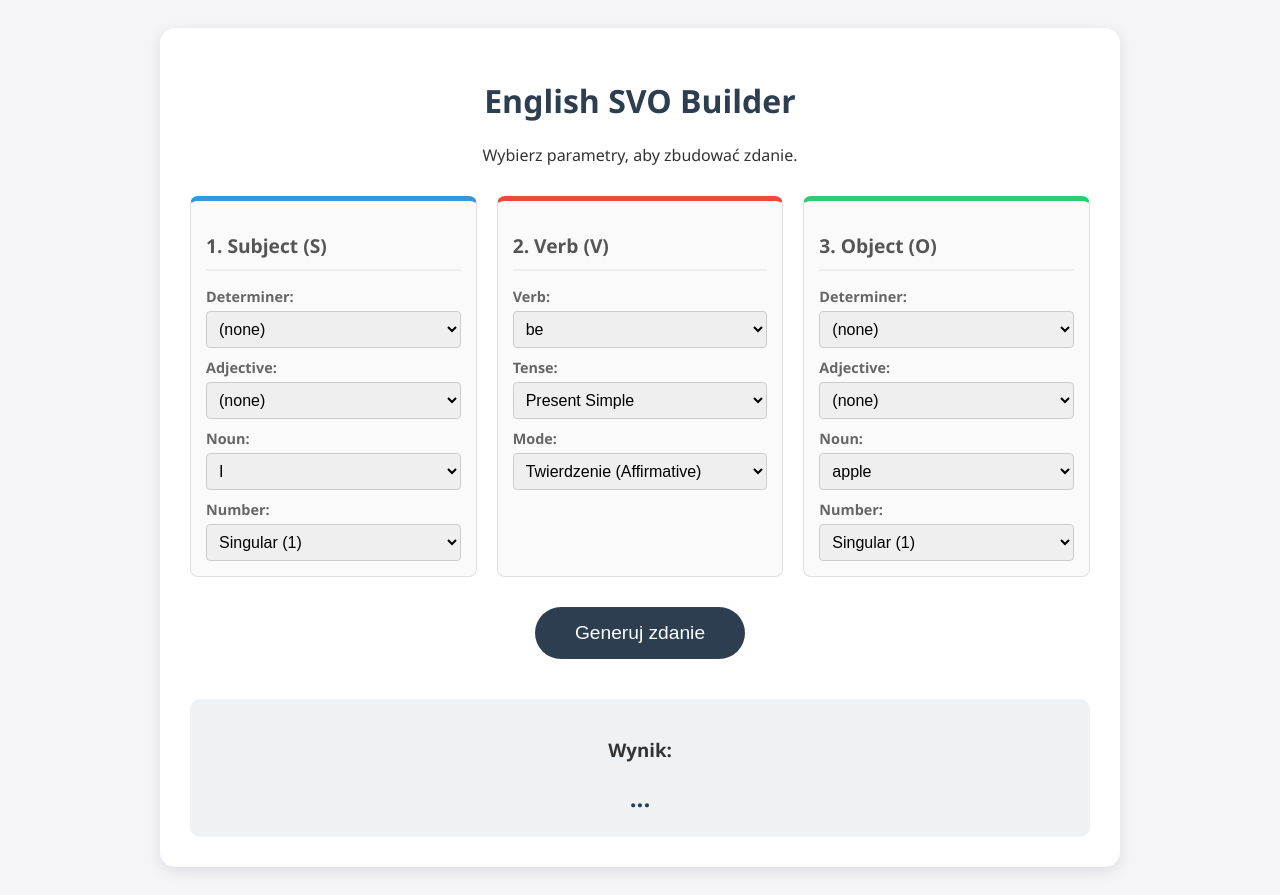
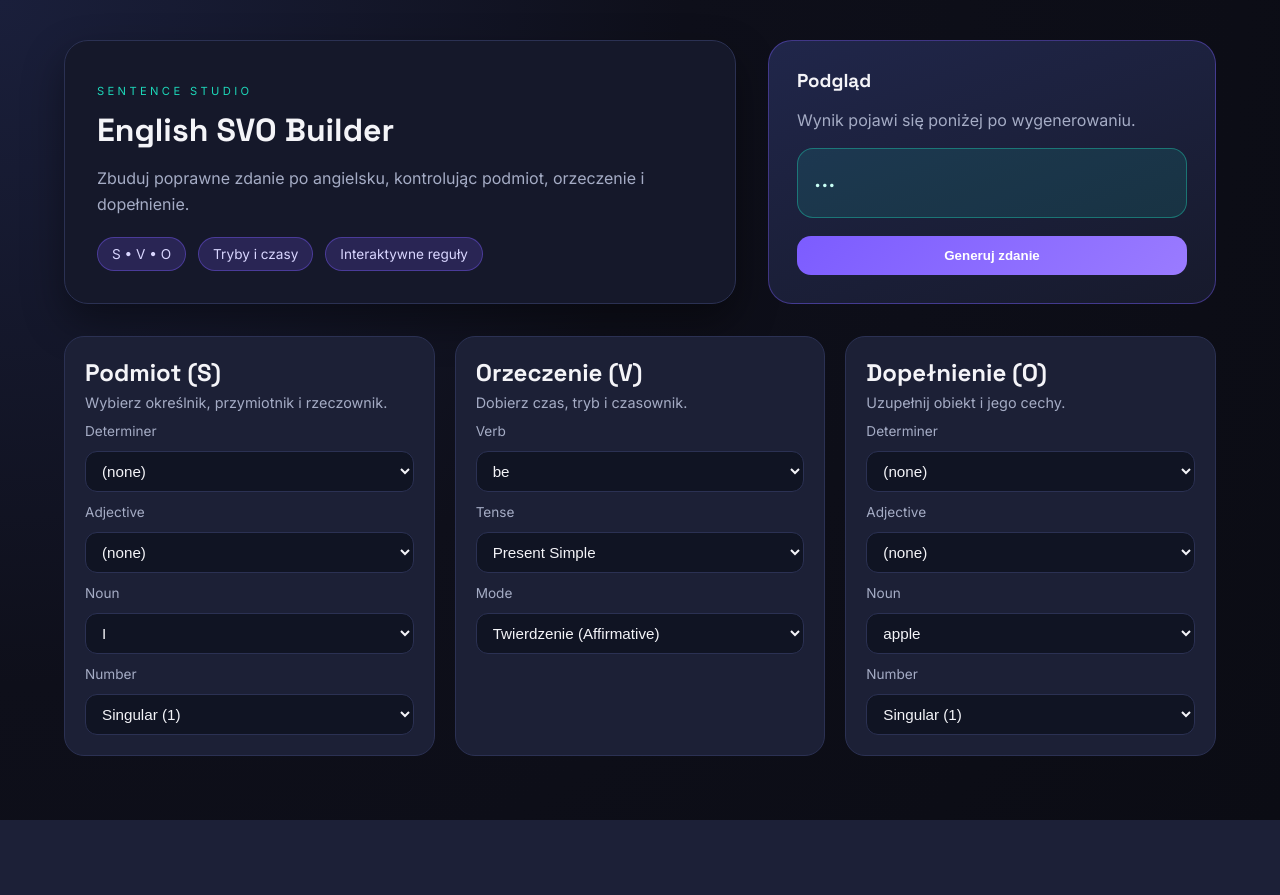
Before and after one commit to epetrycka/PJN, a Flask app: page / in a window 1280 px wide. After the commit the page ends 820 px from the top, so only its background shows below. Run offline with Flask 3, Linux system fonts and the light colour scheme.

Commit message:
Project 2

```diff
--- a/project-2/static/styles.css
+++ b/project-2/static/styles.css
@@ -1,92 +1,178 @@
-/* static/styles.css */
-body {
-    font-family: 'Segoe UI', Tahoma, Geneva, Verdana, sans-serif;
-    background-color: #f4f4f9;
-    color: #333;
-    display: flex;
-    justify-content: center;
-    padding: 20px;
+@import url("https://fonts.googleapis.com/css2?family=Inter:wght@300;400;500;600;700&family=Space+Grotesk:wght@500;600;700&display=swap");
+
+:root {
+    --bg: #0e0f1a;
+    --bg-soft: #15182a;
+    --card: #1c2036;
+    --accent: #7c5cff;
+    --accent-2: #1dd6b8;
+    --text: #f4f4f8;
+    --muted: #a5acc5;
+    --border: #2b3153;
 }
 
-.container {
-    background-color: white;
-    padding: 30px;
-    border-radius: 15px;
-    box-shadow: 0 4px 15px rgba(0,0,0,0.1);
-    max-width: 900px;
-    width: 100%;
-    text-align: center;
+* {
+    box-sizing: border-box;
 }
 
-h1 { color: #2c3e50; }
-h2 { font-size: 1.2rem; color: #555; border-bottom: 2px solid #eee; padding-bottom: 10px;}
+body {
+    margin: 0;
+    font-family: "Inter", system-ui, sans-serif;
+    background: radial-gradient(circle at top left, #1a1f3b 0%, #0e0f1a 45%, #0b0c14 100%);
+    color: var(--text);
+}
 
-.builder-box {
+h1, h2, h3 {
+    font-family: "Space Grotesk", system-ui, sans-serif;
+    margin: 0;
+}
+
+.page {
+    max-width: 1200px;
+    margin: 0 auto;
+    padding: 40px 24px 64px;
+}
+
+.hero {
+    display: grid;
+    grid-template-columns: minmax(0, 1.2fr) minmax(0, 0.8fr);
+    gap: 32px;
+    align-items: stretch;
+    margin-bottom: 32px;
+}
+
+.hero-content {
+    background: var(--bg-soft);
+    border: 1px solid var(--border);
+    border-radius: 24px;
+    padding: 32px;
+    box-shadow: 0 18px 40px rgba(0, 0, 0, 0.4);
+}
+
+.eyebrow {
+    text-transform: uppercase;
+    letter-spacing: 0.3em;
+    font-size: 0.7rem;
+    color: var(--accent-2);
+    margin-bottom: 12px;
+}
+
+.subtitle {
+    color: var(--muted);
+    margin-top: 16px;
+    line-height: 1.6;
+}
+
+.pill-row {
     display: flex;
-    justify-content: space-between;
-    gap: 20px;
-    margin-top: 30px;
+    gap: 12px;
+    margin-top: 20px;
     flex-wrap: wrap;
 }
 
-.section {
-    flex: 1;
-    background: #fafafa;
-    padding: 15px;
-    border-radius: 8px;
-    border: 1px solid #e0e0e0;
-    min-width: 200px;
-    text-align: left;
+.pill {
+    padding: 8px 14px;
+    border-radius: 999px;
+    background: rgba(124, 92, 255, 0.2);
+    border: 1px solid rgba(124, 92, 255, 0.4);
+    font-size: 0.85rem;
+    color: #d9d6ff;
 }
 
-.subject-section { border-top: 5px solid #3498db; }
-.verb-section { border-top: 5px solid #e74c3c; }
-.object-section { border-top: 5px solid #2ecc71; }
+.hero-card {
+    background: linear-gradient(160deg, #20264a 0%, #171a2c 100%);
+    border-radius: 24px;
+    padding: 28px;
+    border: 1px solid rgba(124, 92, 255, 0.4);
+    display: flex;
+    flex-direction: column;
+    gap: 16px;
+    justify-content: space-between;
+}
+
+.hero-card .helper {
+    color: var(--muted);
+    margin: 0;
+}
+
+.workspace {
+    display: grid;
+    grid-template-columns: repeat(3, minmax(0, 1fr));
+    gap: 20px;
+}
+
+.panel {
+    background: var(--card);
+    border-radius: 20px;
+    border: 1px solid var(--border);
+    padding: 20px;
+    display: flex;
+    flex-direction: column;
+    gap: 12px;
+    min-height: 360px;
+}
+
+.panel-head p {
+    margin: 6px 0 0;
+    color: var(--muted);
+    font-size: 0.9rem;
+}
 
 label {
-    display: block;
-    margin-top: 10px;
-    font-size: 0.9rem;
-    font-weight: bold;
-    color: #666;
+    font-size: 0.85rem;
+    color: var(--muted);
 }
 
 select {
-    width: 100%;
-    padding: 8px;
-    margin-top: 5px;
-    border: 1px solid #ccc;
-    border-radius: 4px;
-    font-size: 1rem;
+    background: #101423;
+    border: 1px solid var(--border);
+    color: var(--text);
+    padding: 10px 12px;
+    border-radius: 12px;
+    font-size: 0.95rem;
+    outline: none;
+}
+
+select:focus {
+    border-color: var(--accent);
+    box-shadow: 0 0 0 3px rgba(124, 92, 255, 0.25);
 }
 
 .generate-btn {
-    margin-top: 30px;
-    padding: 15px 40px;
-    font-size: 1.2rem;
-    background-color: #2c3e50;
+    background: linear-gradient(135deg, var(--accent), #9a7bff);
+    border: none;
     color: white;
-    border: none;
-    border-radius: 50px;
+    font-weight: 600;
+    padding: 12px 18px;
+    border-radius: 14px;
     cursor: pointer;
-    transition: background 0.3s;
+    transition: transform 0.2s ease, box-shadow 0.2s ease;
+    width: 100%;
 }
 
 .generate-btn:hover {
-    background-color: #34495e;
-}
-
-.result-container {
-    margin-top: 40px;
-    padding: 20px;
-    background-color: #eef2f5;
-    border-radius: 10px;
+    transform: translateY(-1px);
+    box-shadow: 0 12px 25px rgba(124, 92, 255, 0.35);
 }
 
 .sentence-output {
-    font-size: 1.5rem;
-    font-weight: bold;
-    color: #2c3e50;
-    min-height: 1.5em;
+    font-size: 1.4rem;
+    font-weight: 600;
+    background: rgba(29, 214, 184, 0.12);
+    border: 1px solid rgba(29, 214, 184, 0.4);
+    color: #c8fff5;
+    padding: 16px;
+    border-radius: 16px;
+    min-height: 70px;
     transition: opacity 0.5s ease-in-out;
 }
+
+@media (max-width: 1024px) {
+    .hero {
+        grid-template-columns: 1fr;
+    }
+
+    .workspace {
+        grid-template-columns: 1fr;
+    }
+}
--- a/project-2/templates/index.html
+++ b/project-2/templates/index.html
@@ -1,21 +1,40 @@
 <!DOCTYPE html>
-<html lang="en">
+<html lang="pl">
 <head>
     <meta charset="UTF-8">
     <meta name="viewport" content="width=device-width, initial-scale=1.0">
-    <title>English SVO Sentence Builder</title>
+    <title>Sentence Studio — English SVO</title>
     <link rel="stylesheet" href="{{ url_for('static', filename='styles.css') }}">
 </head>
 <body>
 
-<div class="container">
-    <h1>English SVO Builder</h1>
-    <p>Wybierz parametry, aby zbudować zdanie.</p>
+<div class="page">
+    <header class="hero">
+        <div class="hero-content">
+            <p class="eyebrow">Sentence Studio</p>
+            <h1>English SVO Builder</h1>
+            <p class="subtitle">Zbuduj poprawne zdanie po angielsku, kontrolując podmiot, orzeczenie i dopełnienie.</p>
+            <div class="pill-row">
+                <span class="pill">S • V • O</span>
+                <span class="pill">Tryby i czasy</span>
+                <span class="pill">Interaktywne reguły</span>
+            </div>
+        </div>
+        <div class="hero-card">
+            <h3>Podgląd</h3>
+            <p class="helper">Wynik pojawi się poniżej po wygenerowaniu.</p>
+            <div id="result-text" class="sentence-output">...</div>
+            <button onclick="generateSentence()" class="generate-btn">Generuj zdanie</button>
+        </div>
+    </header>
 
-    <div class="builder-box">
-        <div class="section subject-section">
-            <h2>1. Subject (S)</h2>
-            <label>Determiner:</label>
+    <main class="workspace">
+        <aside class="panel">
+            <div class="panel-head">
+                <h2>Podmiot (S)</h2>
+                <p>Wybierz określnik, przymiotnik i rzeczownik.</p>
+            </div>
+            <label>Determiner</label>
             <select id="s_det">
                 <option value="">(none)</option>
                 <option value="indefinite">a/an</option>
@@ -26,7 +45,7 @@
                 <option value="that">that</option>
             </select>
 
-            <label>Adjective:</label>
+            <label>Adjective</label>
             <select id="s_adj">
                 <option value="">(none)</option>
                 {% for adj in adjectives %}
@@ -34,30 +53,33 @@
                 {% endfor %}
             </select>
 
-            <label>Noun:</label>
+            <label>Noun</label>
             <select id="s_noun">
                 {% for noun in subject_nouns %}
                 <option value="{{ noun }}">{{ noun }}</option>
                 {% endfor %}
             </select>
 
-            <label>Number:</label>
+            <label>Number</label>
             <select id="s_num">
                 <option value="singular">Singular (1)</option>
                 <option value="plural">Plural (>1)</option>
             </select>
-        </div>
+        </aside>
 
-        <div class="section verb-section">
-            <h2>2. Verb (V)</h2>
-            <label>Verb:</label>
+        <section class="panel">
+            <div class="panel-head">
+                <h2>Orzeczenie (V)</h2>
+                <p>Dobierz czas, tryb i czasownik.</p>
+            </div>
+            <label>Verb</label>
             <select id="verb">
                 {% for verb in verbs %}
                 <option value="{{ verb }}">{{ verb }}</option>
                 {% endfor %}
             </select>
 
-            <label>Tense:</label>
+            <label>Tense</label>
             <select id="tense">
                 <option value="present">Present Simple</option>
                 <option value="past">Past Simple</option>
@@ -66,7 +88,7 @@
                 <option value="present_perfect">Present Perfect</option>
             </select>
 
-            <label>Mode:</label>
+            <label>Mode</label>
             <select id="mode">
                 <option value="affirmative">Twierdzenie (Affirmative)</option>
                 <option value="negative">Przeczenie (Negative)</option>
@@ -74,11 +96,14 @@
                 <option value="conditional">Przypuszczający (Conditional)</option>
                 <option value="imperative">Rozkazujący (Imperative)</option>
             </select>
-        </div>
+        </section>
 
-        <div class="section object-section">
-            <h2>3. Object (O)</h2>
-            <label>Determiner:</label>
+        <aside class="panel">
+            <div class="panel-head">
+                <h2>Dopełnienie (O)</h2>
+                <p>Uzupełnij obiekt i jego cechy.</p>
+            </div>
+            <label>Determiner</label>
             <select id="o_det">
                 <option value="">(none)</option>
                 <option value="indefinite">a/an</option>
@@ -88,7 +113,7 @@
                 <option value="this">this</option>
             </select>
 
-            <label>Adjective:</label>
+            <label>Adjective</label>
             <select id="o_adj">
                 <option value="">(none)</option>
                 {% for adj in adjectives %}
@@ -96,27 +121,20 @@
                 {% endfor %}
             </select>
 
-            <label>Noun:</label>
+            <label>Noun</label>
             <select id="o_noun">
                 {% for noun in object_nouns %}
                 <option value="{{ noun }}">{{ noun }}</option>
                 {% endfor %}
             </select>
 
-            <label>Number:</label>
+            <label>Number</label>
             <select id="o_num">
                 <option value="singular">Singular (1)</option>
                 <option value="plural">Plural (>1)</option>
             </select>
-        </div>
-    </div>
-
-    <button onclick="generateSentence()" class="generate-btn">Generuj zdanie</button>
-
-    <div class="result-container">
-        <h3>Wynik:</h3>
-        <div id="result-text" class="sentence-output">...</div>
-    </div>
+        </aside>
+    </main>
 </div>
 
 <script src="{{ url_for('static', filename='script.js') }}"></script>
```
Also changed, not shown: project-2/README.md.
